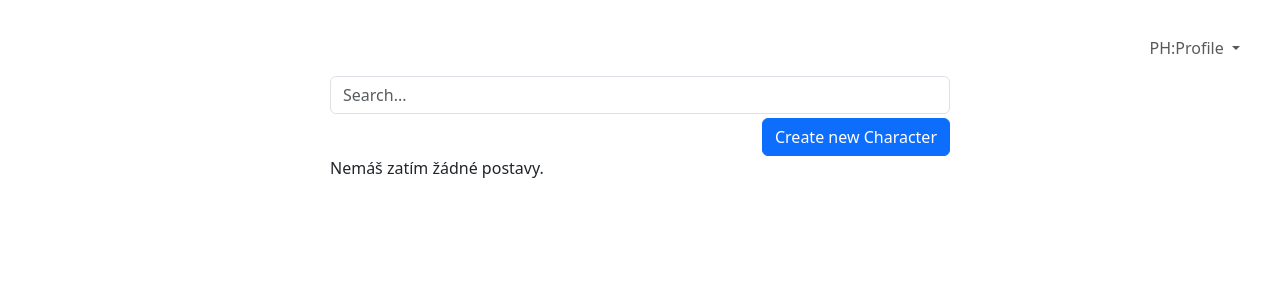
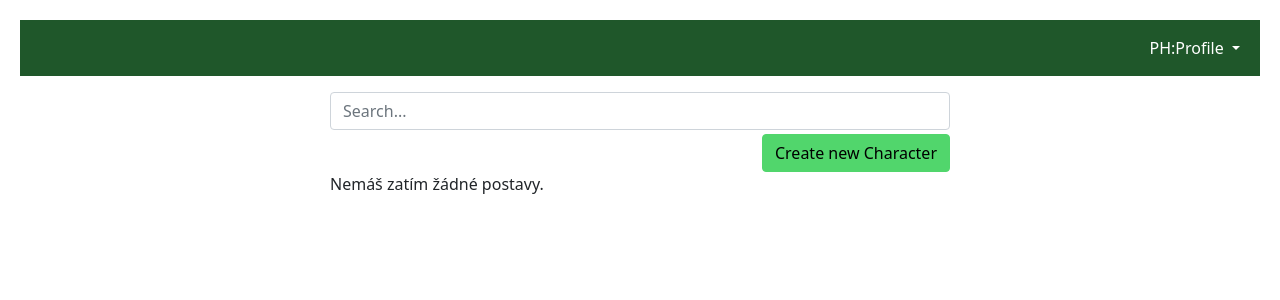
Before and after one commit to Jakub-Zaverka/diplomka, a Python web app: template templates/dashboard.html in a window 1280 px wide. Shown: the top 300 px of the page. Run offline with Jinja, Linux system fonts and the light colour scheme; the template is opened without the code that fills it, so the values that code supplies are empty.

Commit message:
colors in login dashboard and register

```diff
--- a/templates/dashboard.html
+++ b/templates/dashboard.html
@@ -5,24 +5,27 @@
     <meta charset="UTF-8" />
     <meta name="viewport" content="width=device-width, initial-scale=1">
     <title>User Info - Edit</title>
-    <link href="https://cdn.jsdelivr.net/npm/bootstrap@5.3.7/dist/css/bootstrap.min.css" rel="stylesheet"
-        integrity="sha384-LN+7fdVzj6u52u30Kp6M/trliBMCMKTyK833zpbD+pXdCLuTusPj697FH4R/5mcr" crossorigin="anonymous">
+    <!-- <link href="https://cdn.jsdelivr.net/npm/bootstrap@5.3.7/dist/css/bootstrap.min.css" rel="stylesheet"
+        integrity="sha384-LN+7fdVzj6u52u30Kp6M/trliBMCMKTyK833zpbD+pXdCLuTusPj697FH4R/5mcr" crossorigin="anonymous"> -->
+    <link rel="stylesheet" href="{{ url_for('static',filename='custom.css') }}">
+
     <link rel="stylesheet" href="{{ url_for('static',filename='styles.css') }}">
     <script src="{{ url_for('static', filename='scripts.js') }}"></script>
 </head>
 
 <body>
     <!-- PC NAV Bar -->
-    <nav class="navbar navbar-expand-lg">
-        <div class="container-fluid">
+    <nav class="navbar navbar-expand-lg bg-secondary">
+        <div class="container-fluid center">
+
             <!-- Pravá část navbaru -->
             <ul class="navbar-nav ms-auto">
                 <li class="nav-item dropdown">
-                    <a class="nav-link dropdown-toggle" href="#" role="button" data-bs-toggle="dropdown">
+                    <a class="nav-link dropdown-toggle text-white" href="#" role="button" data-bs-toggle="dropdown">
                         PH:Profile
                     </a>
                     <ul class="dropdown-menu dropdown-menu-end">
-                        <li><a class="dropdown-item" href="/user_info">PH:UserName</a></li>
+                        <li><a class="dropdown-item" href="#">PH:UserName</a></li>
                         <li><a class="dropdown-item" href="/dashboard">Characters</a></li>
                         <li><a class="dropdown-item" href="/logout">Logout</a></li>
                     </ul>
@@ -43,7 +46,7 @@
     </nav>
     <div class="d-flex justify-content-center align-items-center ">
         <div class="col-lg-6">
-            <input placeholder="Search..." class="w-100 form-control" onkeyup="search_table()" id="search_input">
+            <input placeholder="Search..." class="w-100 form-control mt-3" onkeyup="search_table()" id="search_input">
             <button class="btn btn-primary float-end mt-1" data-bs-toggle="modal"
                 data-bs-target="#ModalCreateNew">Create
                 new Character</button>
@@ -74,7 +77,8 @@
                                 Edit
                             </a>
                             <ul class="dropdown-menu dropdown-menu-end">
-                                <li><a class="dropdown-item" href="#" id="{{ char['char_id'] }}" onclick="deleteChar(this)">Delete</a></li>
+                                <li><a class="dropdown-item" href="#" id="{{ char['char_id'] }}"
+                                        onclick="deleteChar(this)">Delete</a></li>
                             </ul>
                         </td>
                     </tr>
```
Also changed, not shown: templates/login.html (+5 -4 lines), templates/register.html (+6 -4 lines).
